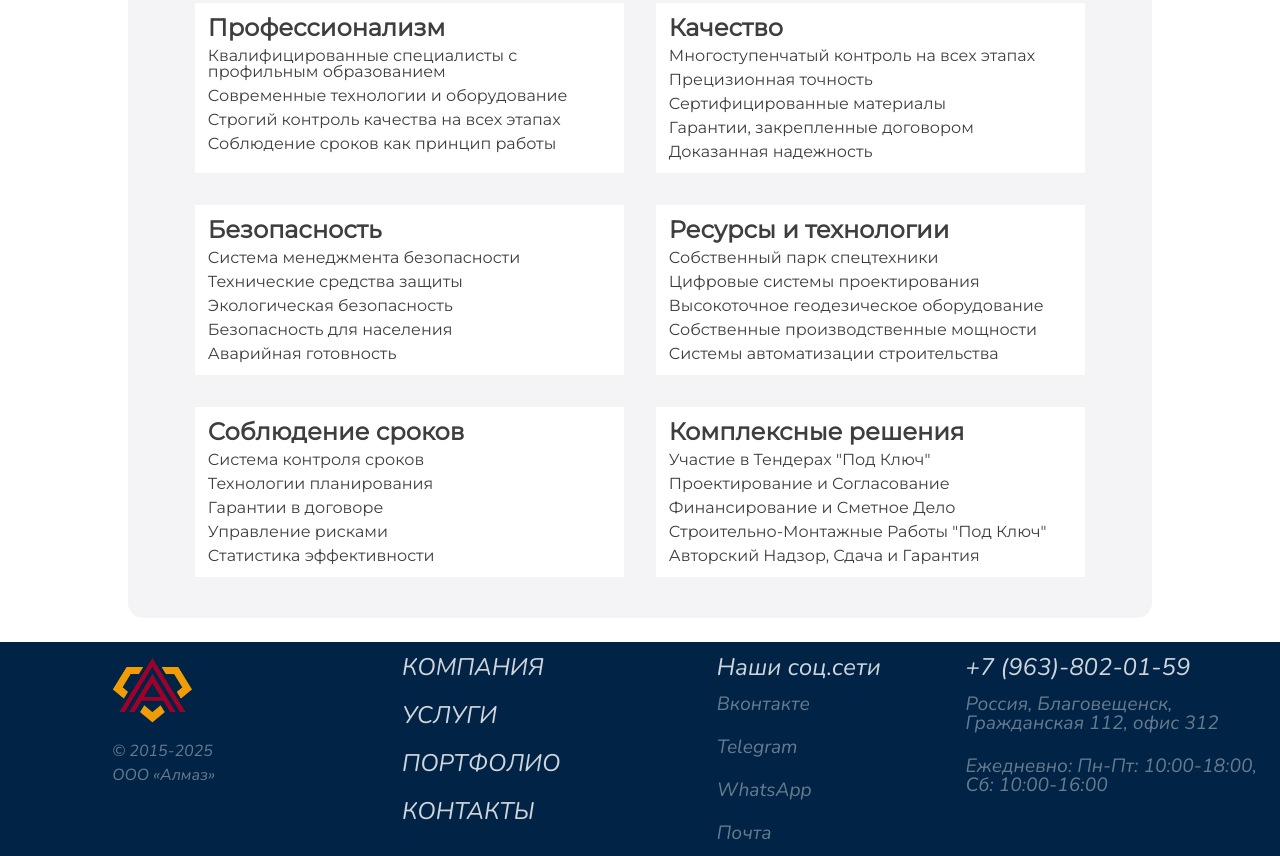
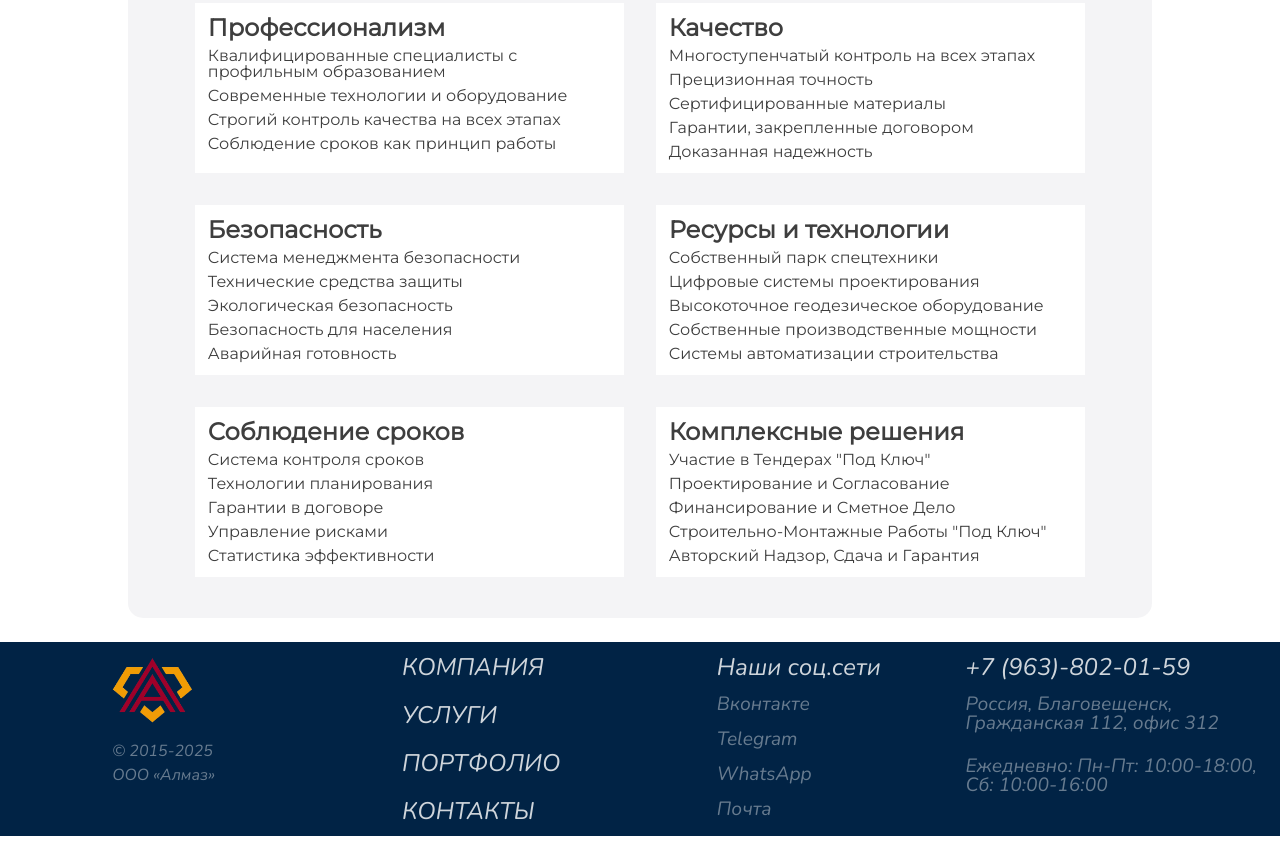
Before and after one commit to MoxeMessi/Project_Almaz, a plain HTML site: page index.html in a window 1280 px wide. Shown: the part 1614-2470 px from the top of the page. Drawn offline with Linux system fonts and the light colour scheme; files whose address does not match are found by name.

Commit message:
изменение отсупов в footer

```diff
--- a/res/style/style.css
+++ b/res/style/style.css
@@ -489,7 +489,7 @@ footer{
 .pit-social__item{
     font-size: 1.2rem;
     color: var(--color-subtext);
-    margin-bottom: 1.5rem;
+    margin-bottom: 1rem;
 }
 
 @media (max-width: 480px){
```
